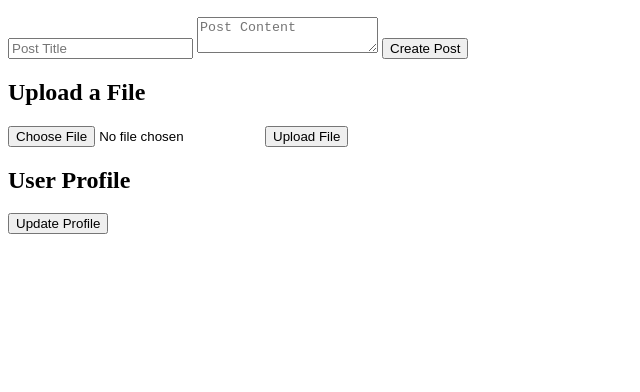
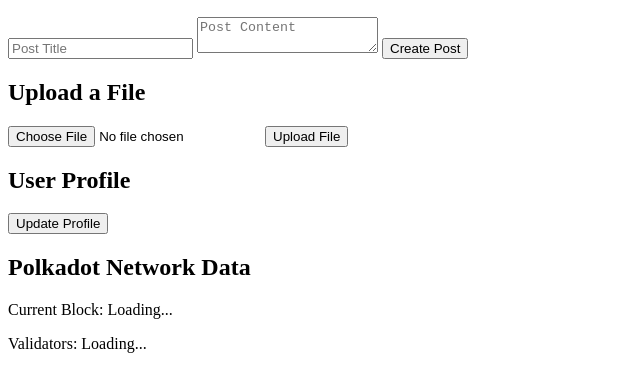
Before and after one commit to xcapselx/Veilix, a website: page index.html in a window 1280 px wide. Shown: the part 110-502 px from the top of the page, without its empty margins (0-640 px from the left). Drawn offline with Linux system fonts and the light colour scheme.

Commit message:
Integrate Polkadot API to retrieve and display network data

```diff
--- a/index.html
+++ b/index.html
@@ -48,3 +48,8 @@
 </div>
 
 <!-- Existing scripts... -->
+<div id="networkData">
+    <h2>Polkadot Network Data</h2>
+    <p id="blockNumber">Current Block: Loading...</p>
+    <p id="validators">Validators: Loading...</p>
+</div>
```
